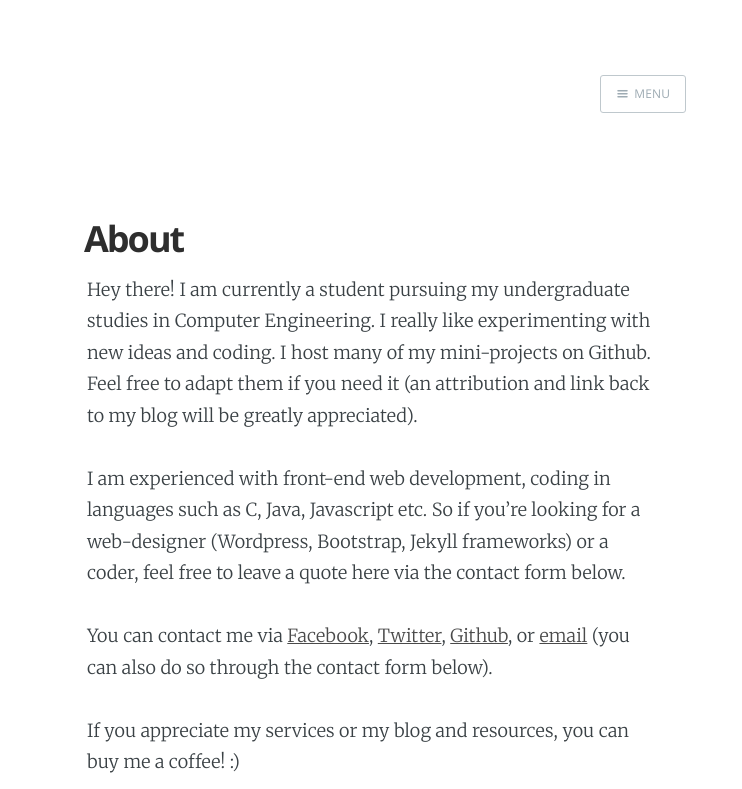
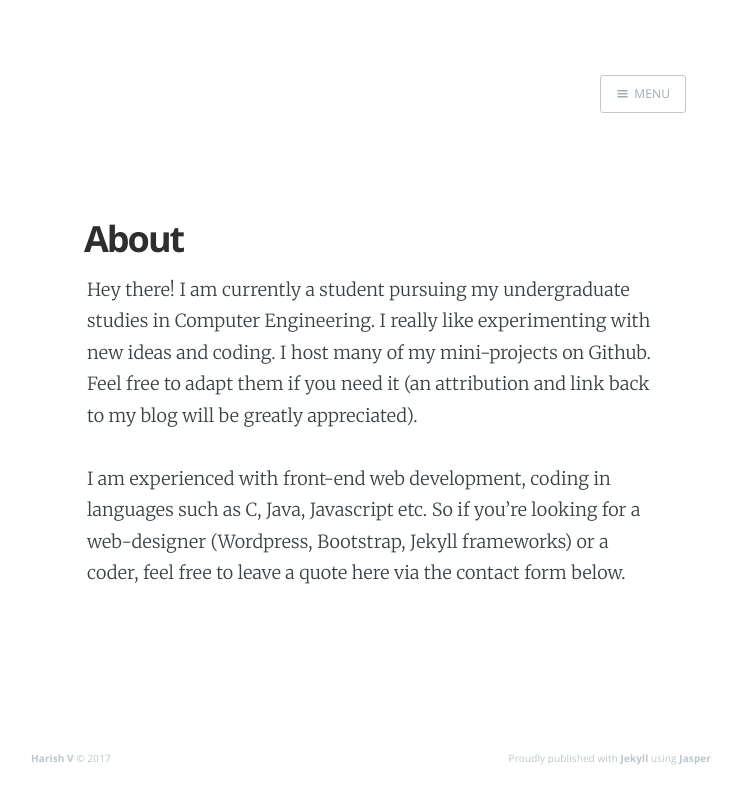
Before and after one commit to srimply/blog, a Jekyll site: the page built from about/index.md, in a window 1280 px wide. Shown: the top 789 px of the page, without its empty margins (269-1011 px from the left). Built offline with Jekyll 4.4.1, drawn with Linux system fonts in a browser that asks for light colours; nearby versions of some CDN libraries; some of the changed text lies outside the part shown; grey boxes are pictures that could not be loaded.

Commit message:
temporarily remove about page details

```diff
--- a/about/index.md
+++ b/about/index.md
@@ -11,43 +11,7 @@
 
 I am experienced with front-end web development, coding in languages such as C, Java, Javascript etc. So if you're looking for a web-designer (Wordpress, Bootstrap, Jekyll frameworks) or a coder, feel free to leave a quote here via the contact form below.
 
-You can contact me via <a href="https://www.facebook.com/V.Harish">Facebook</a>, <a href="https://twitter.com/Harish__V">Twitter</a>,
-<a href="https://github.com/harishv7">Github</a>, or
-<a href="mailto:harish207@live.com?Subject=Hello" target="_top">email</a> (you can also do so through the contact form below).
 
-If you appreciate my services or my blog and resources, you can buy me a coffee! :)
-<br>
-<br>
-<a href='https://www.paypal.me/harishv/2' target='_blank'><img style='border:0px' src='https://az743702.vo.msecnd.net/cdn/btn5.png' border='0'/></a>
-
---
-Harish V
-<br>
-
-
-<body>
-
-	<h2>Request for Services</h2>
-
-	<form action="MAILTO:harish207@live.com" method="post" enctype="text/plain">
-		Name:<br>
-		<input type="text" name="name" placeholder="Enter name"><br>
-		E-mail:<br>
-		<input type="text" name="mail" placeholder="Enter email"><br>
-		Type of Service:<br>
-		<select name="Services">
-			<option value="Website Design">Web Design</option>
-			<option value="Java/C/Javascript/HTML/CSS">General Programming</option>
-			<option value="Others">Others</option>
-		</select><br>
-		Comments:<br>
-		<textarea name="message" rows="10" cols="50" placeholder="">
-			Enter quote/services/other comments here.
-		</textarea> <br>
-		<button type="submit" value="Send" onclick="alert('You are about to submit the form.')">Submit</button>
-		<input type="reset" value="Reset">
-	</form>
-</body>
 
 <!-- Google AdSense -->
 <script async src="//pagead2.googlesyndication.com/pagead/js/adsbygoogle.js"></script>
```
Also changed, not shown: 2 other files.
